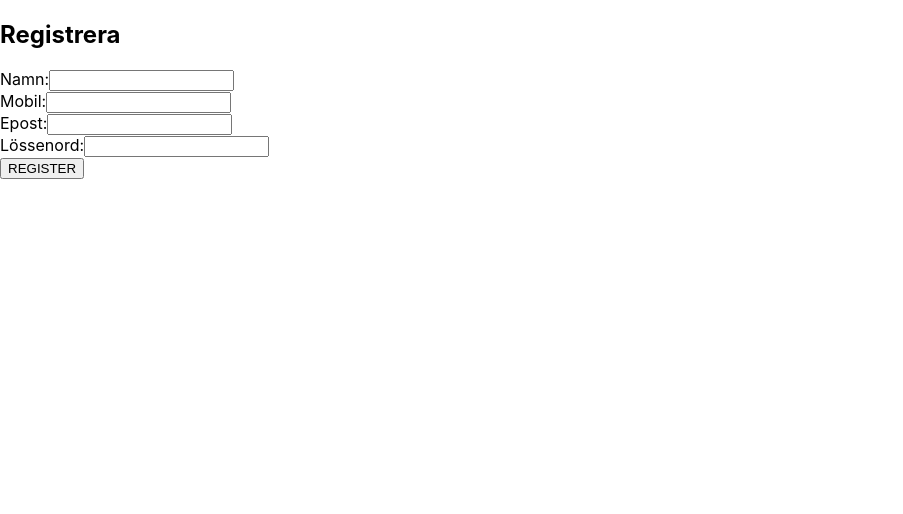
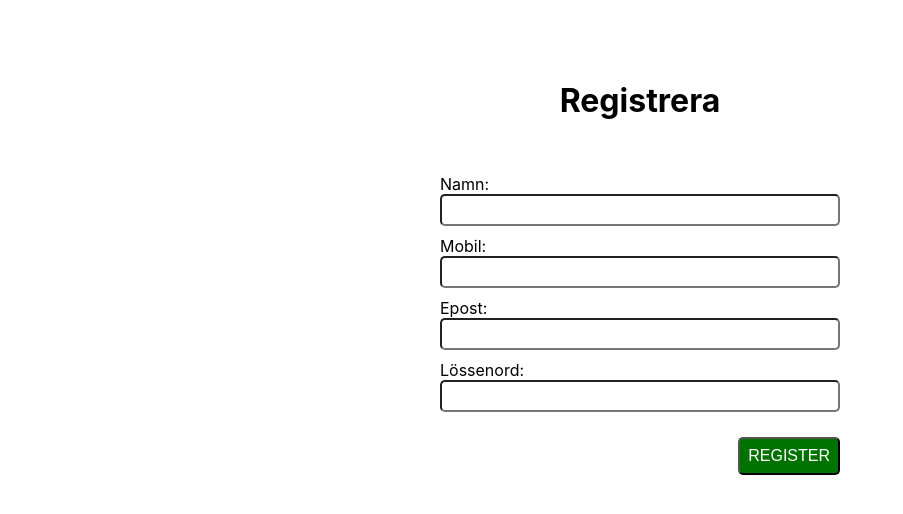
Before and after one commit to JesperHagman/baloo, a Next.js app: page /register in a window 1280 px wide. Shown: the top 514 px of the page, without its empty margins (0-903 px from the left). Built offline with nearby package versions, Linux system fonts and the light colour scheme.

Commit message:
styling for all forms done

```diff
--- a/pages/account-editor.js
+++ b/pages/account-editor.js
@@ -1,5 +1,5 @@
 import {useState} from "react";
-import styles from '../styles/account-editor.module.css'
+import styles from '../styles/form.module.css'
 
 export default function Editor () {
     const [disabled, setDisabled] = useState('disabled')
--- a/pages/register.js
+++ b/pages/register.js
@@ -1,4 +1,5 @@
 import { useState } from 'react'
+import styles from '../styles/form.module.css'
 
 
 export default function Register() {
@@ -32,33 +33,34 @@ export default function Register() {
   }
 
   return (
-    <form onSubmit={registerHandler}>
-        <div>
-            <h2>Registrera</h2>
+    <div className={styles.wrapper}>
+        <form onSubmit={registerHandler} className={styles.form}>
+            <h1>Registrera</h1>
             <p> {message} </p> {/* error or success message for the user */}
 
-            <div>
+
                 <label htmlFor='name'>Namn:</label>
-                <input type="text" name="name" id="name" required onChange={e =>setDetails({...details, name: e.target.value})} value={details.name}/>
-            </div>
+                <input className={styles.input} type="text" name="name" id="name" required onChange={e =>setDetails({...details, name: e.target.value})} value={details.name}/>
 
-            <div>
+
+
                 <label htmlFor='phone'>Mobil:</label>
-                <input type="text" phone="phone" id="phone" required onChange={e =>setDetails({...details, phone: e.target.value})} value={details.phone}/>
-            </div>
+                <input className={styles.input} type="text" phone="phone" id="phone" required onChange={e =>setDetails({...details, phone: e.target.value})} value={details.phone}/>
 
-            <div>
+
+
                 <label htmlFor='email'>Epost:</label>
-                <input type="text" email="email" id="email" required onChange={e =>setDetails({...details, email: e.target.value})} value={details.email}/>
-            </div>
+                <input className={styles.input} type="text" email="email" id="email" required onChange={e =>setDetails({...details, email: e.target.value})} value={details.email}/>
 
-            <div>
+
+
                 <label htmlFor='password'>Lössenord:</label>
-                <input type="password" password="password" id="password" required onChange={e =>setDetails({...details, password: e.target.value})} value={details.password}/>
-            </div>
+                <input className={styles.input} type="password" password="password" id="password" required onChange={e =>setDetails({...details, password: e.target.value})} value={details.password}/>
 
-            <input type="submit" value="REGISTER"/>
+            <div className={styles.btn_wrapper}>
+                <input type="submit" value="REGISTER" className={styles.btn}/>
             </div>
         </form>
+    </div>
   )
 }
```
Also changed, not shown: components/LoginComponent.js (+14 -12 lines), styles/form.module.css (renamed from styles/account-editor.module.css). Lines whose indentation alone changed are shown as unchanged.
